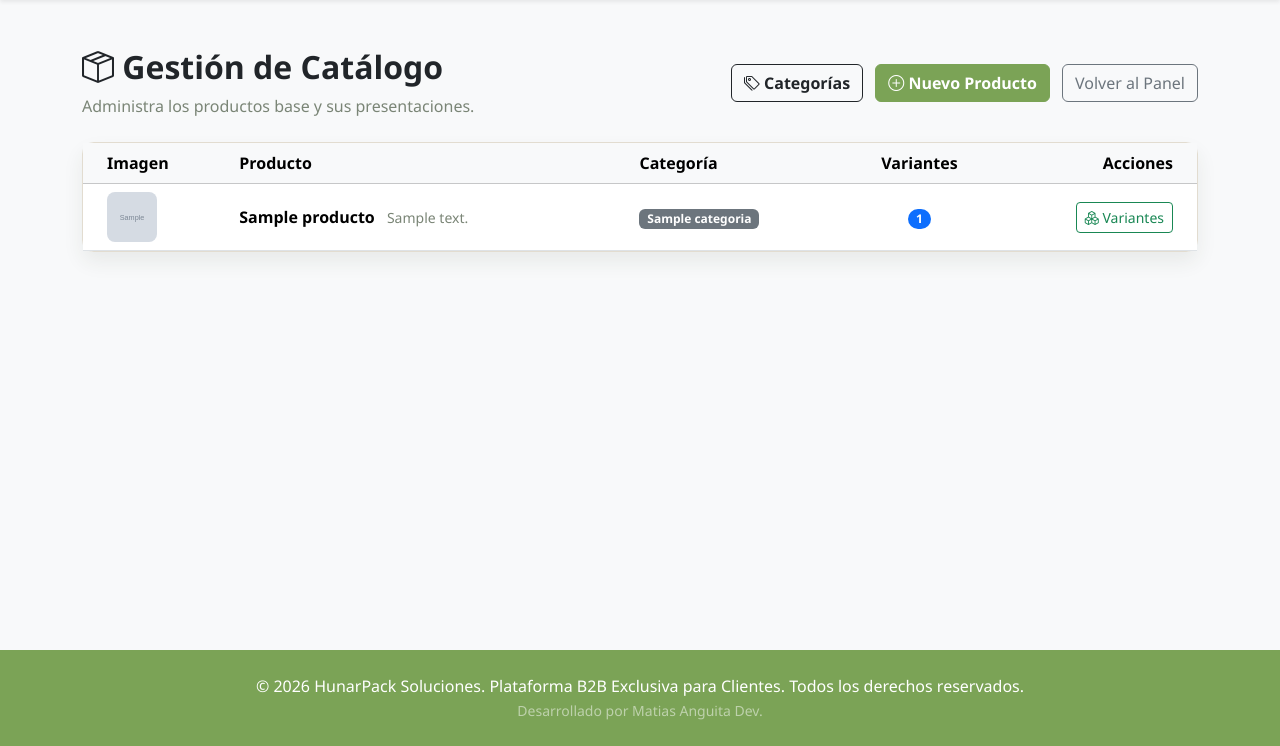
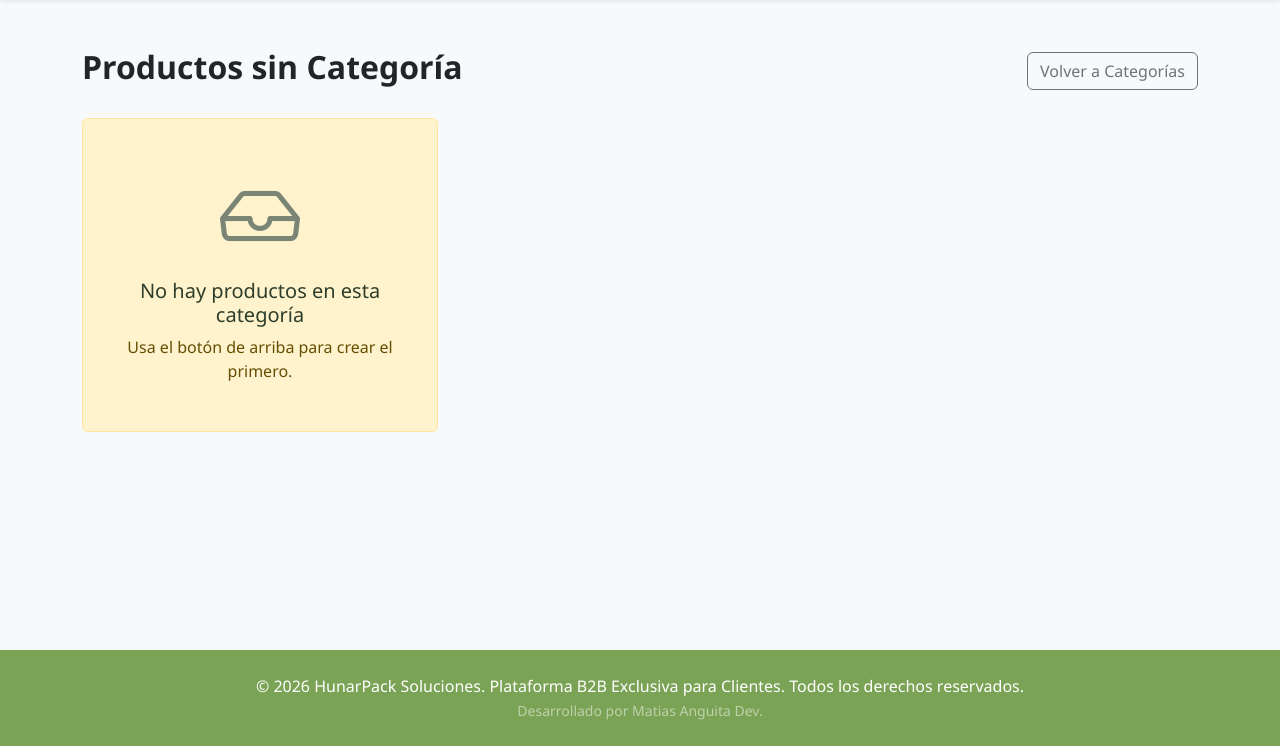
Before and after one commit to AnguitaMatias/hunarpack-b2b, a Django app: page /panel/catalogo/ in a window 1280 px wide. Shown: the part 54-800 px from the top of the page. Run offline with Django 5.2, Linux system fonts and the light colour scheme; a user stored in the database is signed in; tables that the repository leaves empty hold one stand-in row (values such as "Sample post"); grey boxes marked "Sample" are stand-in pictures.

Commit message:
reestructuracion del panel de catalogo con flujo jerarquico, productos sin categoria y CRUD completo

```diff
--- a/catalogo/templates/catalogo/admin_panel/dashboard.html
+++ b/catalogo/templates/catalogo/admin_panel/dashboard.html
@@ -17,7 +17,7 @@
                 </button>
             </form>
             <a href="{% url 'gestion_personal' %}" class="btn btn-dark fw-bold me-2"> Gestión de Equipo</a>
-            <a href="{% url 'lista_productos_admin' %}" class="btn btn-primary fw-bold me-2">
+            <a href="{% url 'lista_categorias_admin' %}" class="btn btn-primary fw-bold me-2">
                 <i class="bi bi-box-seam"></i> Gestionar Catálogo
             </a>
             {% endif %}
--- a/catalogo/templates/catalogo/admin_panel/lista_productos_admin.html
+++ b/catalogo/templates/catalogo/admin_panel/lista_productos_admin.html
@@ -4,70 +4,71 @@
 <div class="container mt-4 mb-5">
     <div class="d-flex justify-content-between align-items-center mb-4">
         <div>
-            <h2 class="fw-bold text-dark"><i class="bi bi-box-seam"></i> Gestión de Catálogo</h2>
-            <p class="text-muted mb-0">Administra los productos base y sus presentaciones.</p>
+            {% if categoria_actual %}
+                <nav aria-label="breadcrumb">
+                    <ol class="breadcrumb mb-2">
+                        <li class="breadcrumb-item"><a href="{% url 'lista_categorias_admin' %}" class="text-decoration-none">Catálogo</a></li>
+                        <li class="breadcrumb-item active" aria-current="paage">{{ categoria_actual.nombre }}</li>
+                    </ol>
+                </nav>
+                <h2 class="fw-bold text-dark">{{ categoria_actual.nombre }}</h2>
+            {% else %}
+                <h2 class="fw-bold text-dark">Productos sin Categoría</h2>
+            {% endif %}
         </div>
         <div>
-            <a href="{% url 'lista_categorias_admin' %}" class="btn btn-outline-dark fw-bold me-2">
-                <i class="bi bi-tags"></i> Categorías
+            {% if categoria_actual %}
+                <a href="{% url 'crear_producto' %}?categoria={{ categoria_actual.id }}" class="btn btn-primary fw-bold me-2">
+                    <i class="bi bi-plus-circle"></i> Nuevo Producto Aquí
                 </a>
-            <a href="{% url 'crear_producto' %}" class="btn btn-primary fw-bold me-2">
-                <i class="bi bi-plus-circle"></i> Nuevo Producto
-            </a>
-            <a href="{% url 'dashboard' %}" class="btn btn-outline-secondary">Volver al Panel</a>
+                <a href="{% url 'lista_categorias_admin' %}" class="btn btn-outline-secondary">Volver a Categorías</a>
+            {% else %}
+                <a href="{% url 'lista_categorias_admin' %}" class="btn btn-outline-secondary">Volver a Categorías</a>
+            {% endif %}
         </div>
     </div>
 
-    <div class="card shadow-sm border-0">
-        <div class="card-body p-0">
-            <div class="table-responsive">
-                <table class="table table-hover align-middle mb-0">
-                    <thead class="table-light">
-                        <tr>
-                            <th class="ps-4">Imagen</th>
-                            <th>Producto</th>
-                            <th>Categoría</th>
-                            <th class="text-center">Variantes</th>
-                            <th class="text-end pe-4">Acciones</th>
-                        </tr>
-                    </thead>
-                    <tbody>
+    <div class="row row-cols-1 row-cols-md-2 row-cols-lg-3 g-4">
         {% for producto in productos %}
-                        <tr>
-                            <td class="ps-4">
+        <div class="col">
+            <div class="card h-100 shadow-sm border-0">
+                <div class="position-relative" style="height: 180px;">
                     {% if producto.imagen %}
-                                    <img src="{{ producto.imagen.url }}" alt="{{ producto.nombre }}" style="width: 50px; height: 50px; object-fit: cover; border-radius: 8px;">
+                        <img src="{{ producto.imagen.url }}" alt="{{ producto.nombre }}" class="w-100 h-100 rounded-top" style="object-fit: cover;">
                     {% else %}
-                                    <div class="bg-light rounded d-flex align-items-center justify-content-center" style="width: 50px; height: 50px;">
-                                        <i class="bi bi-box text-muted"></i>
+                        <div class="w-100 h-100 rounded-top d-flex align-items-center justify-content-center bg-light">
+                            <i class="bi bi-box text-sencodary display-4 opacity-50"></i>
                         </div>
                     {% endif %}
-                            </td>
-                            <td>
-                                <strong>{{ producto.nombre }}</strong>
-                                <small class="text-muted px-2">{{ producto.descripcion|truncatechars:50 }}</small>
-                            </td>
-                            <td><span class="badge bg-secondary">{{ producto.categoria.nombre }}</span></td>
-                            <td class="text-center">
-                                <span class="badge bg-primary rounded-pill">{{ producto.variantes.count }}</span>
-                            </td>
-                            <td class="text-end pe-4">
-                                <a href="{% url 'gestionar_variantes' producto.id %}" class="btn btn-sm btn-outline-success" title="Gestionar Variantes">
+                </div>
+                <div class="card-body">
+                    <h5 class="card-title fw-bold mb-1">{{ producto.nombre }}</h5>
+                    <p class="card-text text-muted small">{{ producto.descripcion|truncatechars:60 }}</p>
+                    <span class="badge bg-secondary">{{ producto.variantes.count }} Variantes</span>
+                </div>
+                <div class="card-footer bg-white border-0 pb-3 d-flex justify-content-between">
+                    <div>
+                        <a href="{% url 'editar_producto' producto.id %}" class="btn btn-sm-btn-outline primary" title="Editar"><i class="bi bi-pencil"></i></a>
+                        <form method="POST" action="{% url 'eliminar_producto' producto.id %}" class="d-inline" onsubmit="return confirm('¿Elimar producto permanentemente?');">
+                            {% csrf_token %}
+                            <button type="submit" class="btn btn-sm btn-outline-danger" title="Eliminar"><i class="bi bi-trash"></i></button>
+                        </form>
+                    </div>
+                    <a href="{% url 'gestionar_variantes' producto.id %}" class="btn btn-sm btn-outline-success fw-bold">
                         <i class="bi bi-boxes"></i> Variantes
                     </a>
-                            </td>
-                        </tr>
-                        {% empty %}
-                        <tr>
-                            <td colspan="5" class="text-center py-5 text-muted">
-                                No hay productos registrados en el catálogo.
-                            </td>
-                        </tr>
-                        {% endfor %}
-                    </tbody>
-                </table>
                 </div>
             </div>
         </div>
+        {% empty %}
+            <div class="col-12">
+                <div class="alert alert-warning text-center py-5">
+                    <i class="bi bi-inbox display-1 text-muted mb-3 d-block"></i>
+                    <h5>No hay productos en esta categoría</h5>
+                    <p class="mb-0">Usa el botón de arriba para crear el primero.</p>
+                </div>
+            </div>
+        {% endfor %}
+    </div>
 </div>
 {% endblock %}
--- a/catalogo/urls.py
+++ b/catalogo/urls.py
@@ -56,12 +56,17 @@ urlpatterns = [
 
     # == CATEGORIAS
     path('panel/categorias/', views.lista_categorias_admin, name='lista_categorias_admin'),
+    path('panel/categorias/crear/', views.crear_categoria, name='crear_categoria'),
     path('panel/categorias/eliminar/<int:categoria_id>/', views.eliminar_categoria, name='eliminar_categoria'),
     path('panel/categorias/editar/<int:categoria_id>/', views.editar_categoria, name='editar_categoria'),
     # == PRODUCTO
+    # Productos sin categoriaa
     path('panel/catalogo/', views.lista_productos_admin, name='lista_productos_admin'),
+    # Productos con categoría
+    path('panel/catalogo/categoria/<int:categoria_id>/', views.lista_productos_admin, name='lista_productos_por_categoria'),
     path('panel/catalogo/crear/', views.crear_producto, name='crear_producto'),
     path('panel/catalogo/editar/<int:producto_id>/', views.editar_producto, name='editar_producto'),
+    path('panel/catalogo/eliminar/<int:producto_id>/', views.eliminar_producto, name='eliminar_producto'),
     # == VARIANTES
     path('panel/catalogo/<int:producto_id>/variantes/', views.gestionar_variantes, name='gestionar_variantes'),
     path('panel/catalogo/variantes/eliminar/<int:variante_id>/', views.eliminar_variante, name='eliminar_variante'),
--- a/catalogo/views.py
+++ b/catalogo/views.py
@@ -55,7 +55,8 @@ def lista_categorias(request):
             'total_productos': sum(request.session.get('carrito', {}).values())
         })
     return render(request, 'catalogo/client/lista_categorias.html', {
-        'categorias': categorias
+        'categorias': categorias,
+        'productos_sin_categoria': Producto.objects.filter(categoria__isnull=True)
     })
 
 def lista_productos(request, categoria_id):
@@ -768,26 +769,33 @@ def simular_cotizacion(request):
 # ==== SISTEMA DEL CRUD DEL CATÁLOGO (flujo Categoría -> Productos -> Variantes) ====
 
 # === CATEGORIA ===
-# == CREAR ==
 @staff_login
 def lista_categorias_admin(request):
     categorias = Categoria.objects.all()
+    productos_sin_categoria = Producto.objects.filter(categoria__isnull=True)
 
+    return render(request, 'catalogo/admin_panel/lista_categorias_admin.html', {
+        'categorias': categorias,
+        'productos_sin_categoria': productos_sin_categoria
+    })
+
+# CREAR
+@staff_login
+def crear_categoria(request):
     if request.method == 'POST':
-        form = CategoriaForm(request.POST, request.FILES)
-        if form.is_valid():
-            form.save()
-            messages.success(request, "Categoría creada exitosamente.")
-            return redirect('lista_categorias_admin')
+            form = CategoriaForm(request.POST, request.FILES)
+            if form.is_valid():
+                form.save()
+                messages.success(request, "Categoría creada exitosamente.")
+                return redirect('lista_categorias_admin')
     else:
         form = CategoriaForm
 
-    return render(request, 'catalogo/admin_panel/lista_categorias_admin.html', {
-        'categorias': categorias,
+    return render(request, 'catalogo/admin_panel/crear_categoria.html', {
         'form': form
     })
 
-# == EDITAR ==
+# EDITAR
 @staff_login
 def editar_categoria(request, categoria_id):
     categoria = get_object_or_404(Categoria, id=categoria_id)
@@ -806,39 +814,57 @@ def editar_categoria(request, categoria_id):
         'categoria': categoria
     })
 
-# == ELIMINAR ==
+# ELIMINAR
 @staff_login
 def eliminar_categoria(request, categoria_id):
     if request.method == 'POST':
         categoria = get_object_or_404(Categoria, id=categoria_id)
         nombre = categoria.nombre
-        categoria.delete() # Esto borra los productos asociados
-        messages.success(request, f"Categoría '{nombre}' eliminada correctamente. (Esto incluye a los productos asociados)")
+        categoria.delete()
+        messages.success(request, f"Categoría '{nombre}' eliminada correctamente. (Los productos quedarán sin categoría.)")
     return redirect('lista_categorias_admin')
 
-# === PRODUCTO ===
+# === PRODUCTOS ===
 @staff_login
-def lista_productos_admin(request):
-    productos = Producto.objects.all().prefetch_related('variantes')
+def lista_productos_admin(request, categoria_id=None):
+    if categoria_id:
+        categoria_actual = get_object_or_404(Categoria, id=categoria_id)
+        productos = Producto.objects.filter(categoria=categoria_actual)
+    else:
+        categoria_actual = None
+        productos = Producto.objects.filter(categoria__isnull=True)
+
     return render(request, 'catalogo/admin_panel/lista_productos_admin.html', {
-        'productos': productos
+        'productos': productos,
+        'categoria_actual': categoria_actual
     })
 
-# == CREAR ==
+# CREAR
 @staff_login
 def crear_producto(request):
+    cat_id = request.GET.get('categoria')
+
     if request.method == 'POST':
         form = ProductoForm(request.POST, request.FILES)
         if form.is_valid():
             form.save()
             messages.success(request, "Producto base creado correctamente. Ahora puedes agregarle variantes.")
+
+            # Se redirege a la lista de productos de la categoría si es que se créo desde ahí
+            producto_creado = form.instance
+            if producto_creado.categoria:
+                return redirect('lista_productos_por_categoria', categoria_id=producto_creado.categoria.id)
             return redirect('lista_productos_admin')
     else:
+        # Si viene desde una categoría, se inicial el formulario con esa categoría.
+        if cat_id:
+            form = ProductoForm(initial={'categoria': cat_id})
+        else:
             form = ProductoForm()
 
     return render(request, 'catalogo/admin_panel/crear_producto.html', {'form': form})
 
-# == EDITAR ==
+# EDITAR
 @staff_login
 def editar_producto(request, producto_id):
     producto = get_object_or_404(Producto, id=producto_id)
@@ -847,19 +873,33 @@ def editar_producto(request, producto_id):
         if form.is_valid():
             form.save()
             messages.success(request, "Producto actualizado correctamente.")
+            if producto.categoria:
+                return redirect('lista_productos_por_categoria', categoria_id=producto.categoria.id)
             return redirect('lista_productos_admin')
     else:
         form = ProductoForm(instance=producto)
+
     return render(request, 'catalogo/admin_panel/editar_producto.html', {
         'form': form,
         'producto': producto
     })
+# ELIMINAR
+def eliminar_producto(request, producto_id):
+    if request.method == 'POST':
+        producto = get_object_or_404(Producto, id=producto_id)
+        cat_id = producto.categoria.id if producto.categoria else None
+        nombre = producto.nombre
+        producto.delete()
+        messages.success(request, f"Producto '{nombre}' eliminado correctamente.")
 
-# == ELIMINAR ==
+        if cat_id:
+            return redirect('lista_productos_por_categoria', categoria_id=cat_id)
+        return redirect('lista_productos_admin')
+    return redirect('lista_categorias_admin')
 
 
 # === VARIANTES ===
-# == CREAR ==
+# CREAR
 @staff_login
 def gestionar_variantes(request, producto_id):
     producto = get_object_or_404(Producto, id=producto_id)
@@ -904,12 +944,12 @@ def gestionar_imagenes_variante(request, variante_id):
         'form': form
     })
 
-# == EDITAR ==
+# EDITAR
 @staff_login
 def editar_variante(request, variante_id):
     variante = get_object_or_404(VarianteProducto, id=variante_id)
     if request.method == 'POST':
-        form = VarianteProductoForm(request.POST, request.FILES, instance=variante_id)
+        form = VarianteProductoForm(request.POST, request.FILES, instance=variante)
         if form.is_valid():
             form.save()
             messages.success(request, "Variante actualizada exitosamente.")
@@ -922,7 +962,7 @@ def editar_variante(request, variante_id):
         'variante': variante
     })
 
-# == ELIMINAR ==
+# ELIMINAR
 @staff_login
 def eliminar_variante(request, variante_id):
     if request.method == 'POST':
```
Also changed, not shown: catalogo/templates/catalogo/admin_panel/crear_categoria.html (added, +35 -0 lines), catalogo/templates/catalogo/admin_panel/editar_categoria.html (added, +39 -0 lines), catalogo/templates/catalogo/admin_panel/editar_producto.html (added, +50 -0 lines), catalogo/templates/catalogo/admin_panel/editar_variante.html (added, +60 -0 lines), catalogo/templates/catalogo/admin_panel/gestionar_variantes.html (+9 -3 lines), catalogo/templates/catalogo/admin_panel/lista_categorias_admin.html (+43 -48 lines), catalogo/templates/catalogo/client/detalle_producto.html (+38 -29 lines), catalogo/templates/catalogo/client/lista_categorias.html (+31 -1 lines). Lines whose indentation alone changed are shown as unchanged.
